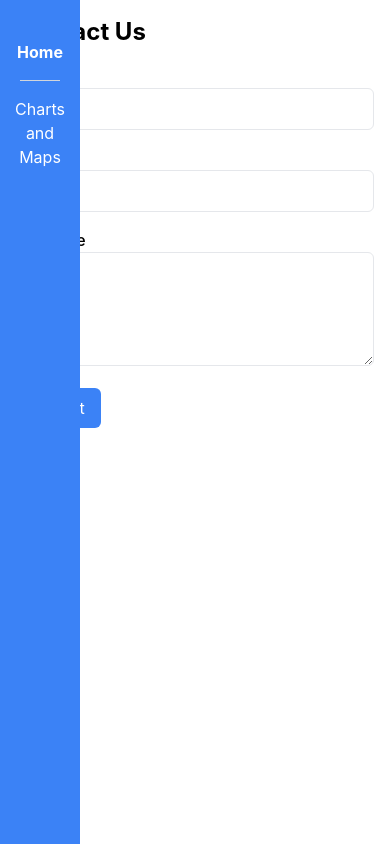
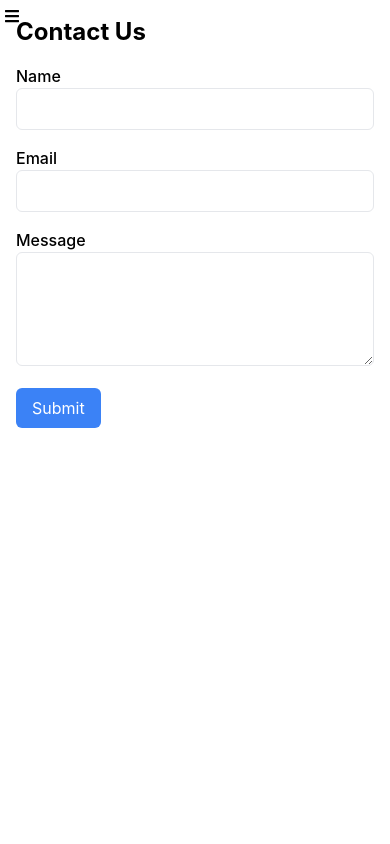
Before and after one commit to Subhrajitbw/contact-app-task, a React (Create React App) app: page / in a window 390 px wide. Built offline with nearby package versions, Linux system fonts and the light colour scheme.

Commit message:
Fixed side bar, addded collapsong

```diff
--- a/src/App.tsx
+++ b/src/App.tsx
@@ -11,6 +11,7 @@ const App: React.FC = () => {
     <Router>
       <div className="flex">
         <Sidebar />
+        </div>
         <div className="flex-grow">
           <div className="container mx-auto p-4">
             <Routes>
@@ -19,7 +20,7 @@ const App: React.FC = () => {
             </Routes>
           </div>
         </div>
-      </div>
+
     </Router>
   );
 };
--- a/src/components/ChartsAndMaps.tsx
+++ b/src/components/ChartsAndMaps.tsx
@@ -69,7 +69,7 @@ const Dashboard: React.FC = () => {
   });
 
   if (!position || !casesData || !countryData) {
-    return <div>Loading...</div>;
+    return <div className="text-center">Loading...</div>;
   }
 
   const renderLineGraph = () => {
@@ -128,7 +128,7 @@ const Dashboard: React.FC = () => {
   const renderLeafletMap = () => {
     return (
       <div className="w-full md:w-1/2 p-4">
-        <MapContainer center={[position.lat, position.long]} zoom={4} style={{ height: window.innerWidth <= 640 ? "50vh" : "75vh", width: "100%" }}>
+        <MapContainer center={[position.lat, position.long]} zoom={4} style={{ height: window.innerWidth <= 640 ? "40vh" : "75vh", width: "100%", zIndex: 0 }}>
           <TileLayer url="https://{s}.tile.openstreetmap.org/{z}/{x}/{y}.png" />
           {countryData.map((country) => (
             <Marker
--- a/src/components/Sidebar.tsx
+++ b/src/components/Sidebar.tsx
@@ -1,16 +1,39 @@
-// Sidebar.tsx
-import React from 'react';
+import React, { useState } from 'react';
 import { Link, useLocation } from 'react-router-dom';
+import { FaBars, FaChevronRight, FaTimes } from 'react-icons/fa';
 
 const Sidebar: React.FC = () => {
   const location = useLocation();
+  const [collapsed, setCollapsed] = useState(true);
+
+  const toggleSidebar = () => {
+    setCollapsed(!collapsed);
+  };
+
+  const closeSidebar = () => {
+    setCollapsed(true);
+  };
 
   return (
-    <div className="text-center bg-blue-500 h-screen w-20 fixed top-0 left-0 p-2">
-      <ul className="flex flex-col items-center mt-8 space-y-4">
+    <div
+      className={`text-center bg-blue-500 ${
+        collapsed ? 'w-0 bg-white' : 'w-40'
+      } fixed top-0 left-0 h-full p-2 transition-all duration-300 z-20`}
+    >
+      <button
+        onClick={toggleSidebar}
+        className={`${
+          collapsed ? 'text-black' : 'text-white'
+        } lg:hidden absolute top-2 left-1 right-2 z-30`}
+      >
+        {collapsed ? <FaBars /> : <FaTimes />}
+      </button>
+      {!collapsed && (
+        <ul className={`flex flex-col items-center mt-8 space-y-4`}>
           <li>
             <Link
               to="/"
+              onClick={closeSidebar}
               className={`text-white hover:text-gray-300 ${
                 location.pathname === '/' ? 'font-bold' : ''
               }`}
@@ -24,14 +47,16 @@ const Sidebar: React.FC = () => {
           <li>
             <Link
               to="/charts-and-maps"
+              onClick={closeSidebar}
               className={`text-white hover:text-gray-300 ${
                 location.pathname === '/charts-and-maps' ? 'font-bold' : ''
               }`}
             >
-            Charts and Maps
+              Charts And Maps
             </Link>
           </li>
         </ul>
+      )}
     </div>
   );
 };
```
Lines whose indentation alone changed are shown as unchanged.
